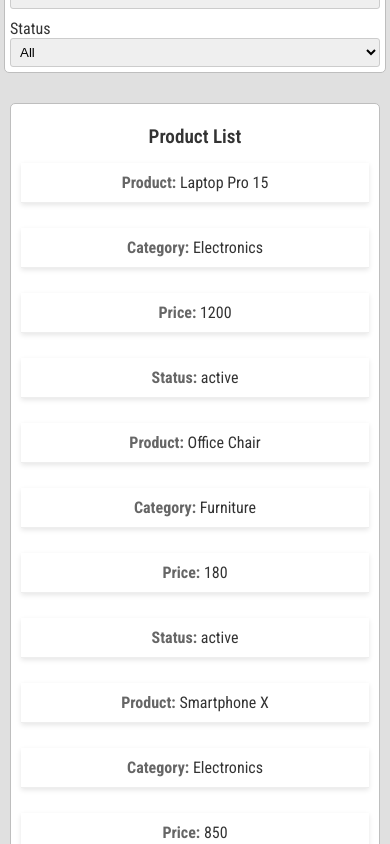
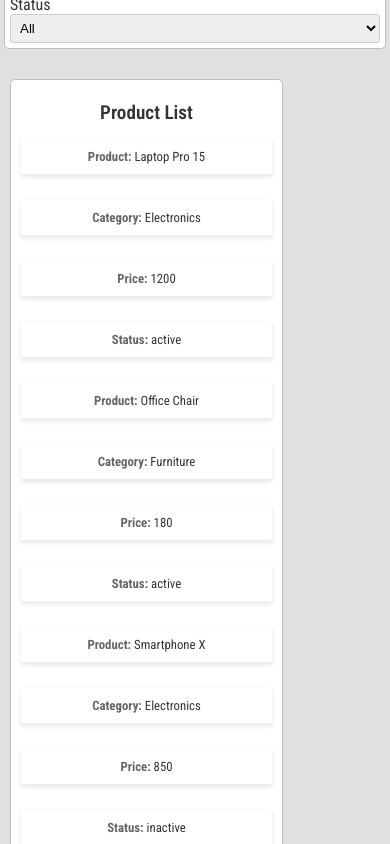
Before and after one commit to ablaoublas11/Product-Dashboard, a React (Vite) app: page / in a window 390 px wide. Shown: the part 1060-1904 px from the top of the page. Built offline with nearby package versions, Linux system fonts and the light colour scheme.

Commit message:
Final ProductList Css Updates

```diff
--- a/src/App.css
+++ b/src/App.css
@@ -89,6 +89,9 @@ body {
   .mainContainer {
     width: 80%;
   }
+  .dataContainer {
+    max-width: 70%;
+  }
 }
 @media screen and (max-width: 768px) {
   .mainContainer {
--- a/src/Styles/ProductList.module.css
+++ b/src/Styles/ProductList.module.css
@@ -54,6 +54,14 @@
   .productList {
     box-sizing: border-box;
   }
+
+  .header {
+    font-size: 1rem;
+  }
+
+  .cell {
+    font-size: 0.8rem;
+  }
 }
 
 @media screen and (max-width: 768px) {
```
